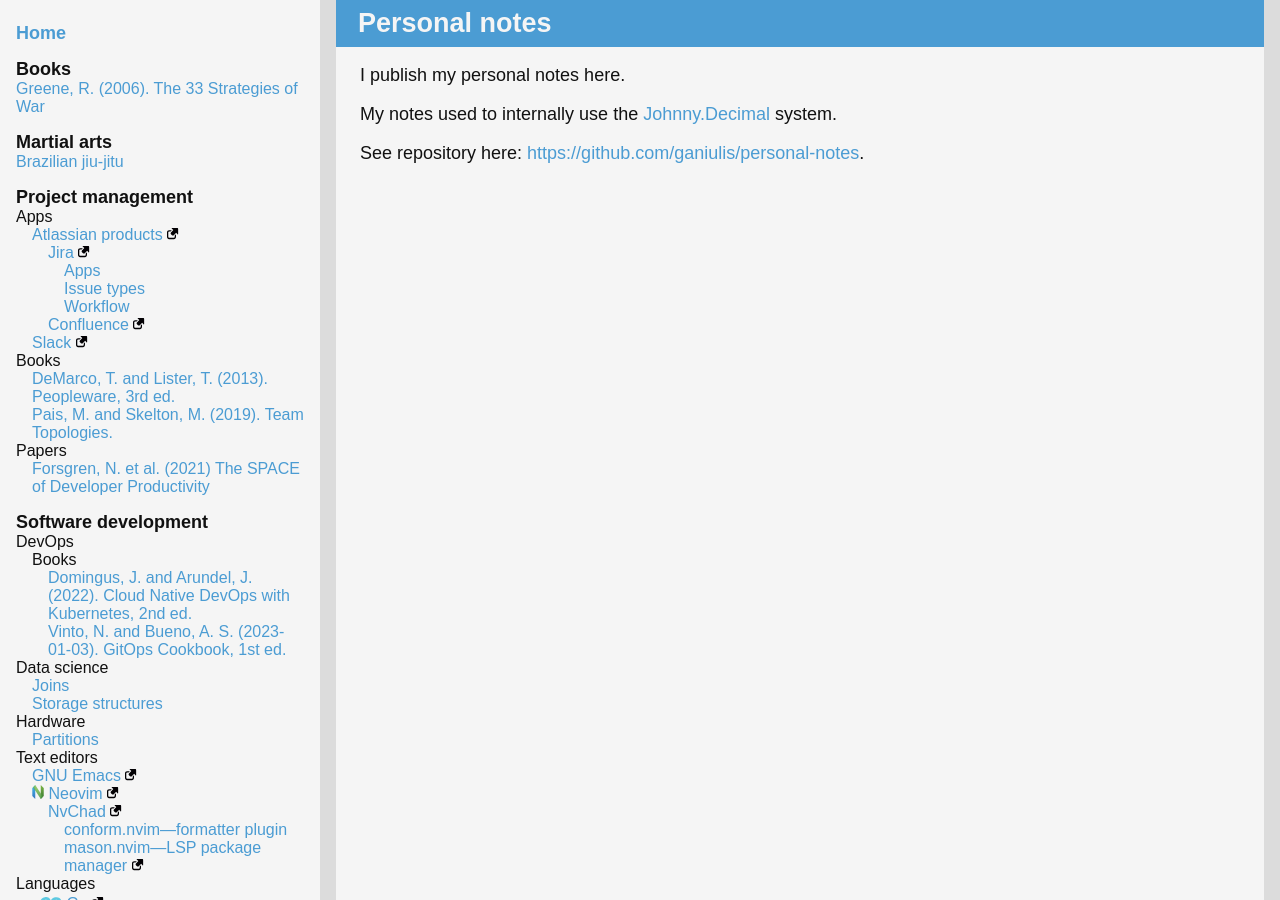
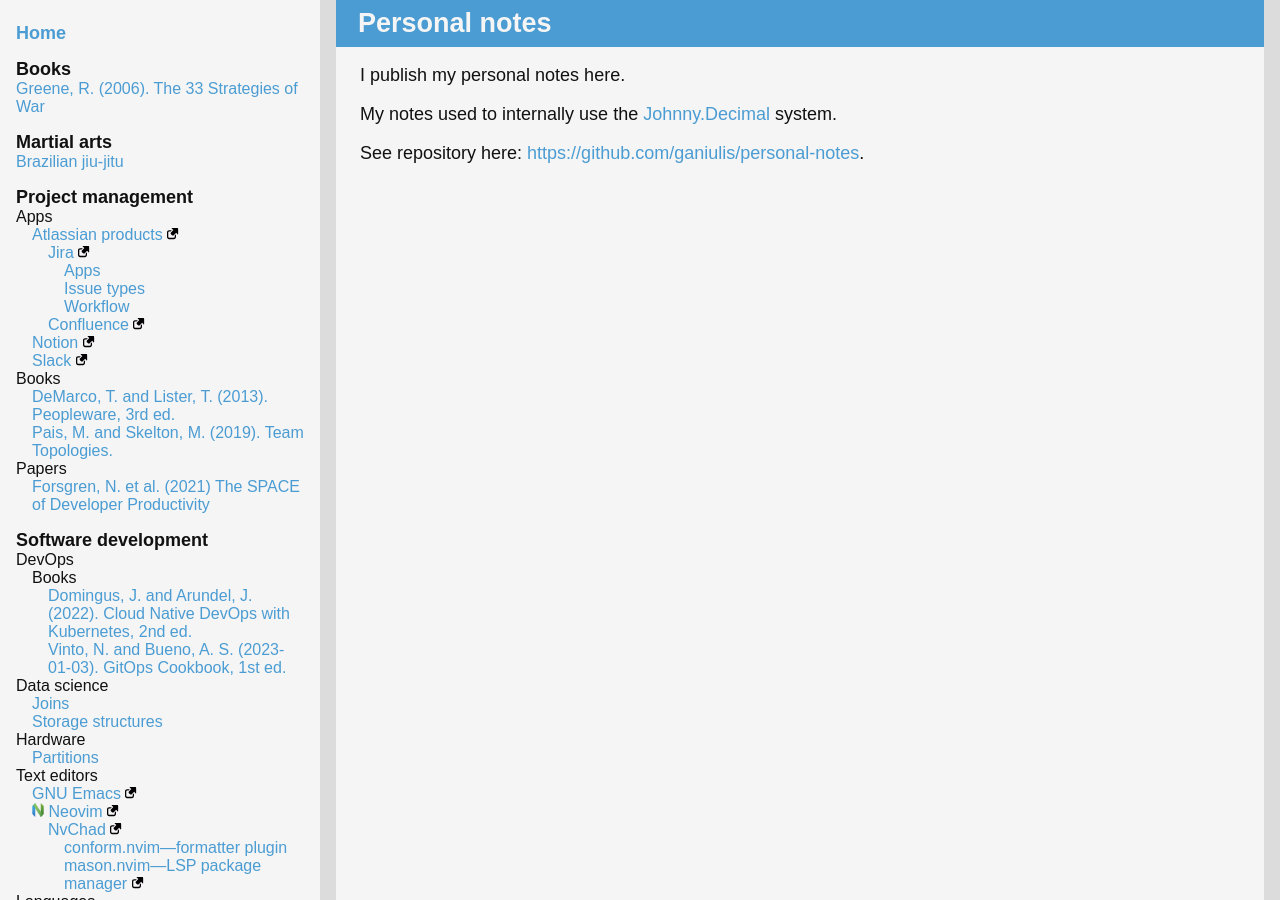
Before and after one commit to ganiulis/personal-notes, a Jekyll site: the page built from index.md, in a window 1280 px wide and 900 px high. Built offline with Jekyll 4.4.1, drawn with Linux system fonts in a browser that asks for light colours; our own code applies the rules of GitHub Pages for plain Markdown files.

Commit message:
feat: Notes

```diff
--- a/_data/navigation.yaml
+++ b/_data/navigation.yaml
@@ -31,6 +31,8 @@ items:
                     path: workflow
               - title: Confluence
                 website: https://www.atlassian.com/software/confluence
+          - title: Notion
+            website: https://www.notion.so
           - title: Slack
             website: https://slack.com
       - title: Books
```
